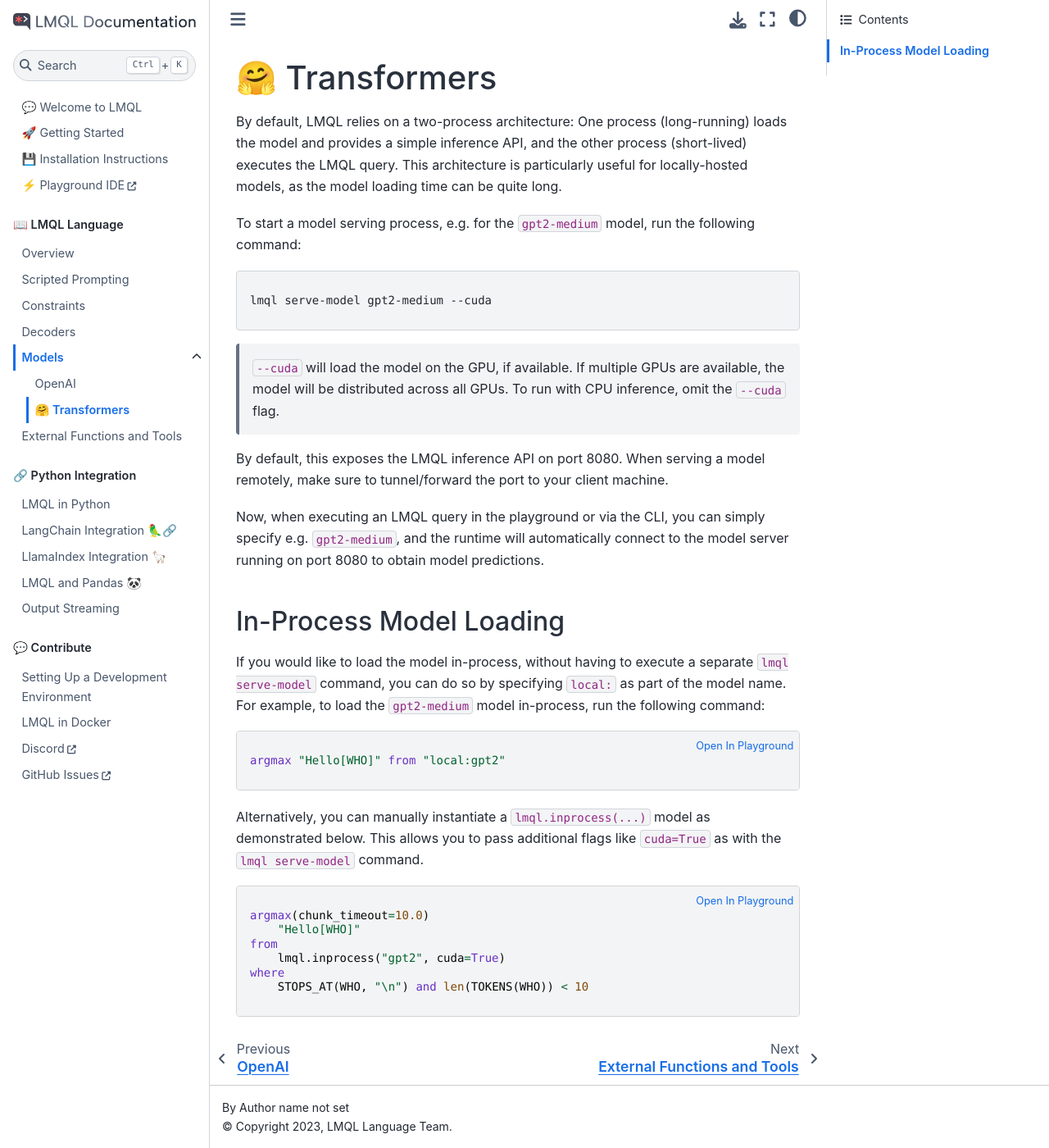
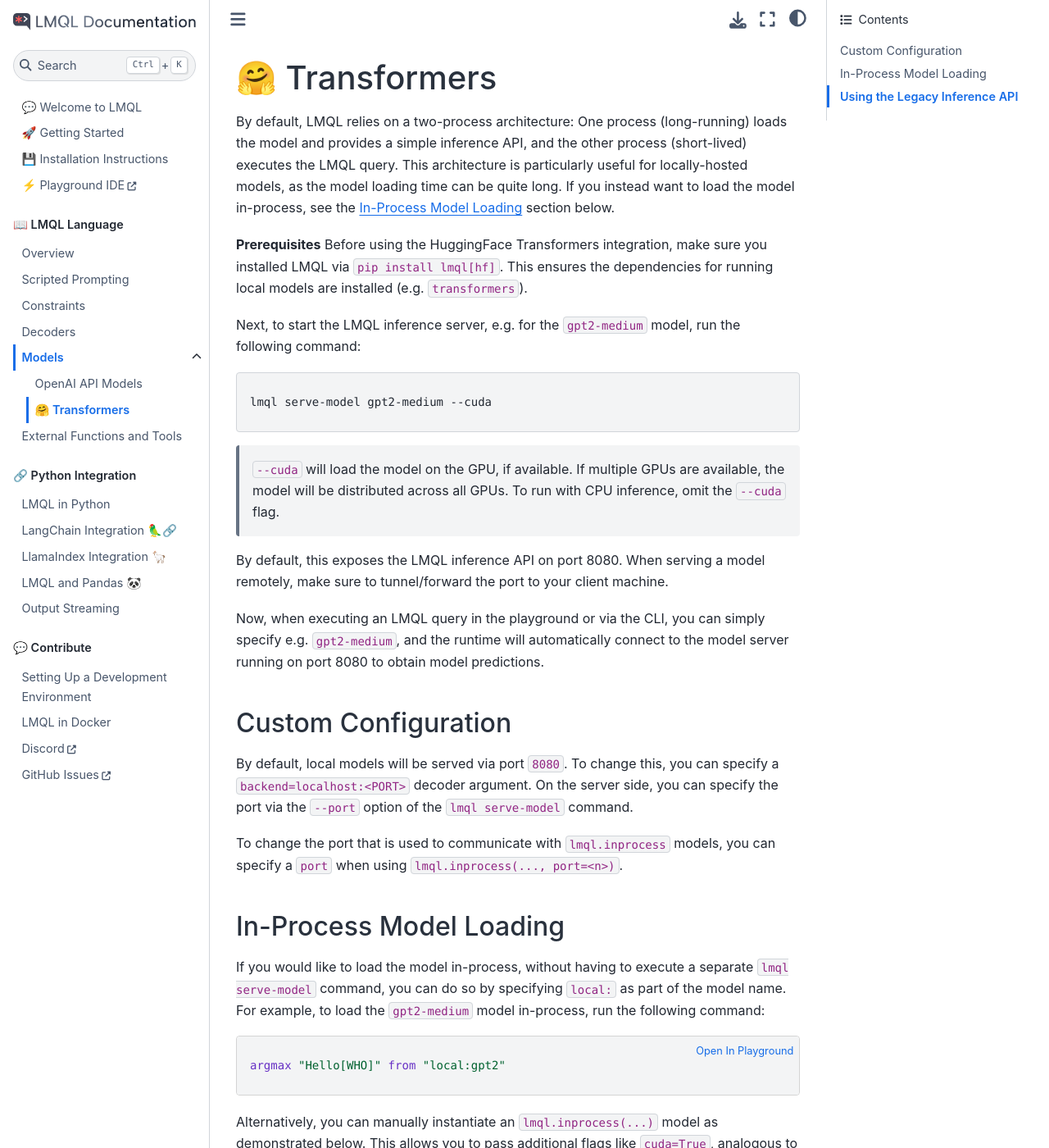
Before and after one commit to ilovechallenge/Python_LLM_AI, a Sphinx documentation site: the page built from docs/source/language/hf.md, in a window 1280 px wide and 1400 px high. Shown: the whole window at 82% size. Built offline with Sphinx 7.4.7 and the Sphinx Book theme 1.1.4, drawn with Linux system fonts in a browser that asks for light colours; pages that are not in the unit, such as notebooks, are missing from menus; some of the changed text lies outside the part shown.

````diff
--- a/docs/source/language/hf.md
+++ b/docs/source/language/hf.md
@@ -1,8 +1,10 @@
 # 🤗 Transformers
 
-By default, LMQL relies on a two-process architecture: One process (long-running) loads the model and provides a simple inference API, and the other process (short-lived) executes the LMQL query. This architecture is particularly useful for locally-hosted models, as the model loading time can be quite long.
+By default, LMQL relies on a two-process architecture: One process (long-running) loads the model and provides a simple inference API, and the other process (short-lived) executes the LMQL query. This architecture is particularly useful for locally-hosted models, as the model loading time can be quite long. If you instead want to load the model in-process, see the [In-Process Model Loading](#in-process-model-loading) section below.
 
-To start a model serving process, e.g. for the `gpt2-medium` model, run the following command:
+**Prerequisites** Before using the HuggingFace Transformers integration, make sure you installed LMQL via `pip install lmql[hf]`. This ensures the dependencies for running local models are installed (e.g. `transformers`).
+
+Next, to start the LMQL inference server, e.g. for the `gpt2-medium` model, run the following command:
 
 ```bash
 lmql serve-model gpt2-medium --cuda
@@ -14,6 +16,12 @@
 
 Now, when executing an LMQL query in the playground or via the CLI, you can simply specify e.g. `gpt2-medium`, and the runtime will automatically connect to the model server running on port 8080 to obtain model predictions.
 
+### Custom Configuration
+
+By default, local models will be served via port `8080`. To change this, you can specify a `backend=localhost:<PORT>` decoder argument. On the server side, you can specify the port via the `--port` option of the `lmql serve-model` command.
+
+To change the port that is used to communicate with `lmql.inprocess` models, you can specify a `port` when using `lmql.inprocess(..., port=<n>)`.
+
 ## In-Process Model Loading
 
 If you would like to load the model in-process, without having to execute a separate `lmql serve-model` command, you can do so by specifying `local:` as part of the model name. For example, to load the `gpt2-medium` model in-process, run the following command:
@@ -24,7 +32,7 @@
 argmax "Hello[WHO]" from "local:gpt2"
 ```
 
-Alternatively, you can manually instantiate a `lmql.inprocess(...)` model as demonstrated below. This allows you to pass additional flags like `cuda=True` as with the `lmql serve-model` command.
+Alternatively, you can manually instantiate an `lmql.inprocess(...)` model as demonstrated below. This allows you to pass additional flags like `cuda=True`, analogous to the `lmql serve-model` command.
 
 ```{lmql}
 
@@ -37,3 +45,17 @@
 where
     STOPS_AT(WHO, "\n") and len(TOKENS(WHO)) < 10
 ```
+
+## Using the Legacy Inference API
+
+By default, LMQL uses the new inference API which should in most cases be more efficient and faster. Internally, this is achieved by relying on a similar interface as the OpenAI integration, but with a backend implementation that uses the HuggingFace Transformers library.
+
+If the older inference API performs better for you, you can re-enable it by specifying `backend="legacy"` as a decoder argument. For example, to use the legacy API with the `gpt2` model, run the following command:
+
+```{lmql}
+
+name::local-model-gpt2
+argmax(backend="legacy") "Hello[WHO]" from "gpt2"
+```
+
+On the server side, to use the legacy API, add the `--legacy` option to the `lmql serve-model` command.
````
Also changed, not shown: docs/source/installation.md (+2 -2 lines), docs/source/language/models.md (+0 -1 lines), docs/source/language/openai.md (+1 -12 lines).
